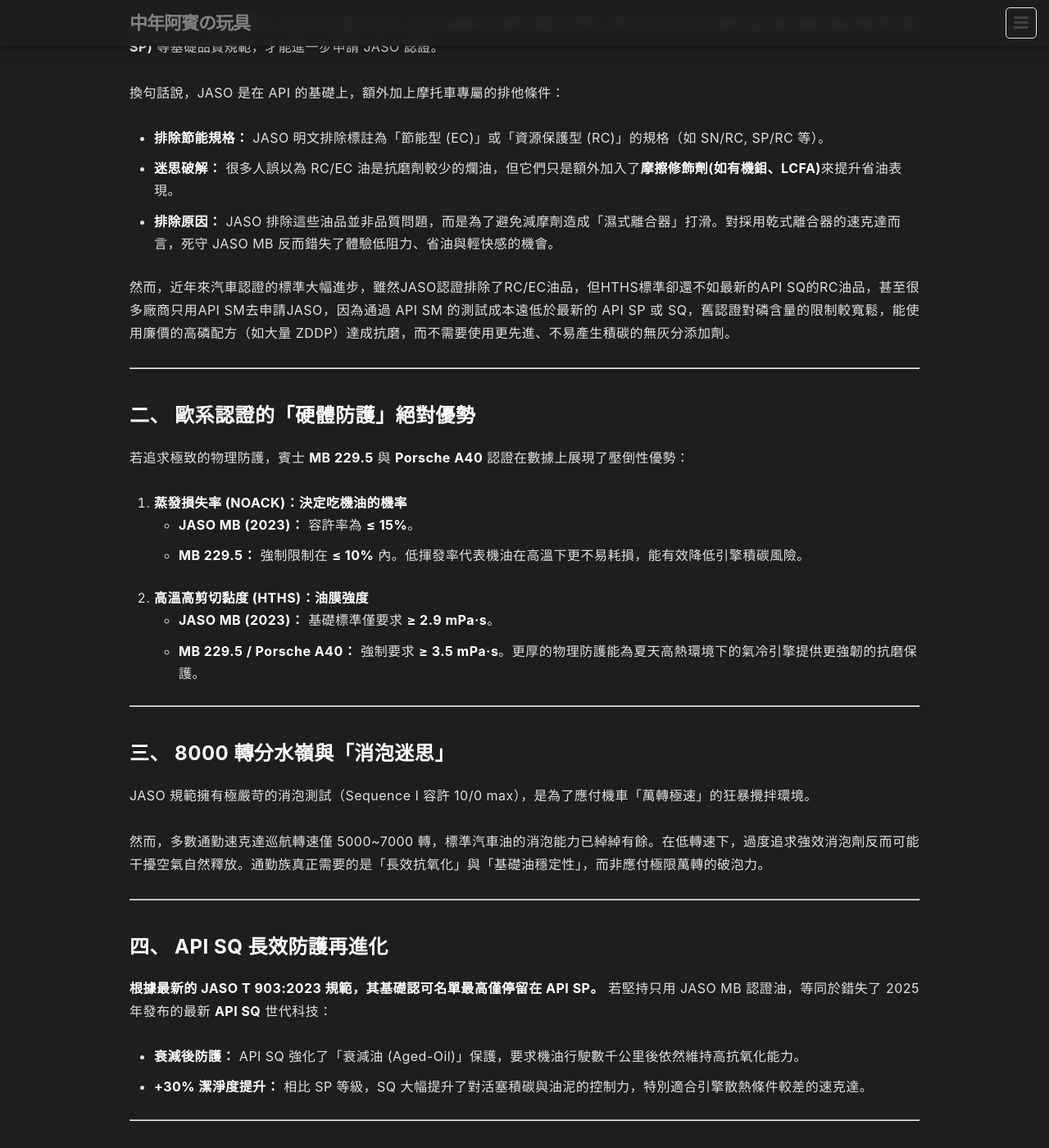
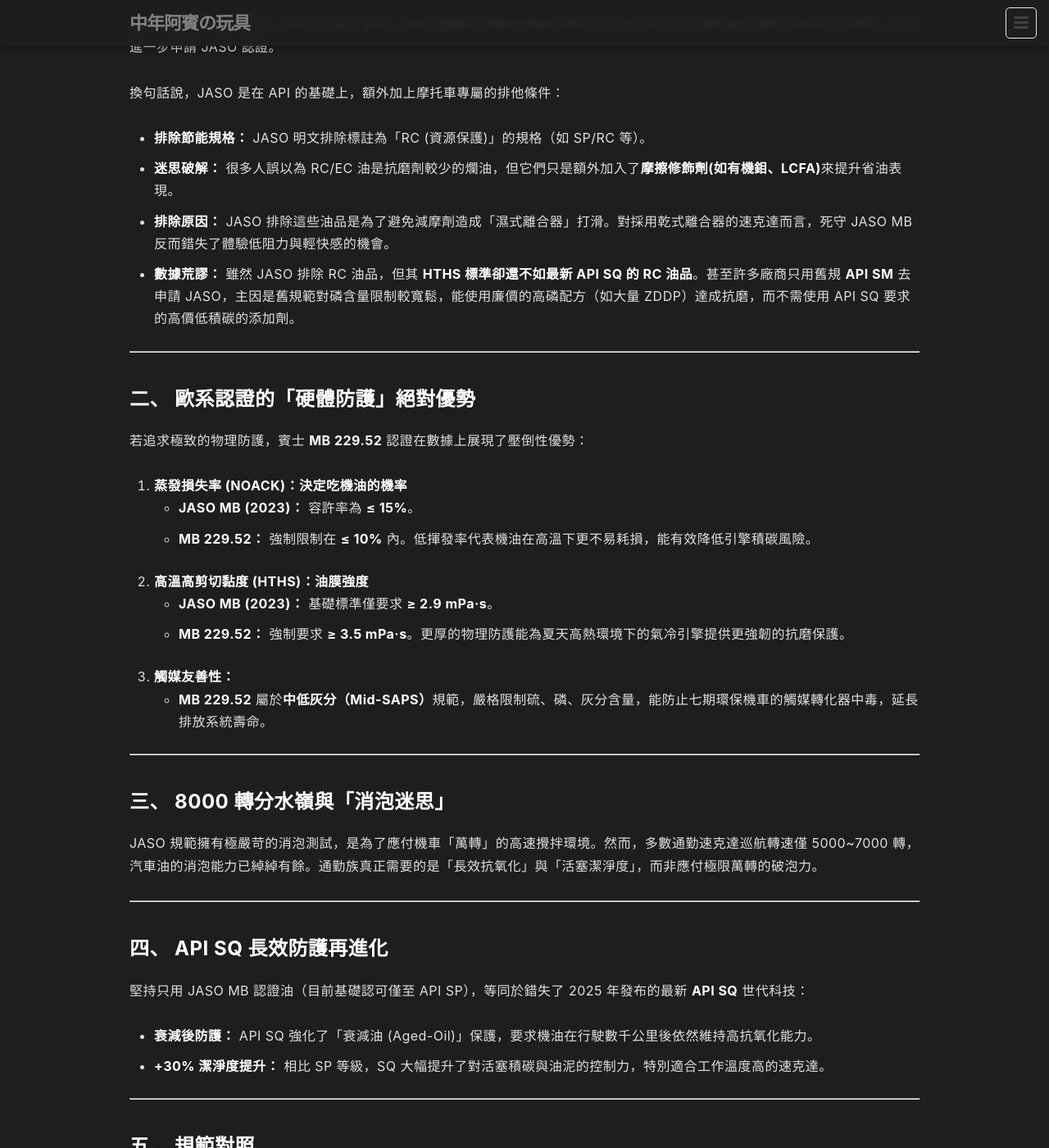
Before and after one commit to 1stbenz/1stbenz.github.io, a Jekyll site: the page built from _posts/zh/2026-05-03-api-vs-jaso-mb-comparison.md, in a window 1280 px wide and 1400 px high, scrolled down 404 px. Shown: the whole window at 82% size. Built offline with Jekyll 4.4.1, drawn with Linux system fonts in a browser that asks for light colours; some of the changed text lies outside the part shown.

Commit message:
Update 2026-05-03-api-vs-jaso-mb-comparison.md

```diff
--- a/_posts/zh/2026-05-03-api-vs-jaso-mb-comparison.md
+++ b/_posts/zh/2026-05-03-api-vs-jaso-mb-comparison.md
@@ -4,81 +4,76 @@
 lang: zh-Hant
 date:   2026-05-03 12:00:00
 categories: Moto
-tags: [機油, API SQ, JASO MB, 速克達, 引擎保養, 賓士認證, 2026 認證, 機油迷思]
-description: "針對日常轉速低於 8000 轉的通勤速克達，JASO MB 真的是唯一解嗎？深度解析最新 API SQ 規範與歐系認證，探討為何高階汽車油的抗氧化、潔淨度與油膜強度往往超越傳統機車專用油。"
-keywords: "API SQ, JASO MB, 速克達機油, 汽車機油機車用, 8000轉, 引擎潤滑, 2026 機油規範, MB 229.5"
+tags: [機油, API SQ, JASO MB, 速克達, 引擎保養, 賓士認證, 2026 認證, 七期環保]
+description: "針對日常轉速低於 8000 轉的通勤速克達，JASO MB 真的是唯一解嗎？深度解析最新 API SQ 規範與 MB 229.52 認證，探討為何高階汽車油的抗氧化、潔淨度與油膜強度往往超越傳統機車專用油。"
+keywords: "API SQ, JASO MB, 速克達機油, 汽車機油機車用, 8000轉, 引擎潤滑, 2026 機油規範, MB 229.52, 七期環保"
 image: /images/mobile01-4354e3784c5b7a8a13113354d8a13b2f.webp
 faq:
   - question: "為什麼通勤速克達不一定要用 JASO MB 認證油？"
     answer: "速克達為乾式離合器，無打滑問題。JASO 規範將擁有極致低阻力技術的「RC/EC 節能型汽車油」排除，死守 JASO 反而錯失了提升省油與輕快感的機會。"
   - question: "JASO 規範跟 API 規範有衝突嗎？"
     answer: "沒有衝突。JASO 是附加測試，機油必須先符合 API (SJ~SP) 基礎規範才能申請。但 JASO 明文排除了標示為「RC (資源保護)」與「EC (節能)」的高階 API 認證油。"
-  - question: "MB 229.5 認證對機車有什麼好處？"
-    answer: "要求極低蒸發損失（≤ 10%）與極高的高溫高剪切黏度（HTHS ≥ 3.5 mPa·s），能提供更強韌的物理防護，減少引擎吃機油風險。"
+  - question: "MB 229.52 認證對機車有什麼好處？"
+    answer: "要求極低蒸發損失（≤ 10%）與極高的高溫高剪切黏度（HTHS ≥ 3.5 mPa·s），能提供更強韌的物理防護。此外，229.52 屬於中低灰分（Mid-SAPS）配方，能有效保護七期環保機車的觸媒轉化器。"
   - question: "最新發布的 API SQ 認證比原本的標準強在哪裡？"
     answer: "API SQ 大幅強化了「衰減油 (Aged-Oil)」的防護力與 +30% 的活塞潔淨度，能在換油週期末段依然維持強大抗氧化保護，非常適合引擎散熱較差的速克達。"
   - question: "為什麼文章特別強調「8000轉以下」這個分水嶺？"
-    answer: "JASO 規範中極嚴苛的消泡測試（如 Sequence I 容許值僅 10/0 max） 是為了應對檔車「萬轉」的高速攪拌。多數通勤速克達轉速落在 5000~7000 轉，汽車油的消泡能力已完全足夠。"
-  - question: "速克達加汽車機油真的不會損壞引擎嗎？"
-    answer: "完全不會。只要機油黏度符合原廠建議，且擁有國際大廠 API 或 ACEA 認證，對速克達的乾式離合器引擎完全無害，反而能提供更優異的抗磨與長效保護。"
-  - question: "我的機車是速克達，可以加 JASO MA 的機車機油嗎？"
-    answer: "可以，但不建議。JASO MA 是專為濕式離合器設計，增加了止滑摩擦特性，用在速克達上雖然不會壞，但會增加引擎內部運轉阻力，不僅較耗油，騎乘感也相對重拖。"
+    answer: "JASO 規範中極嚴苛的消泡測試是為了應對檔車「萬轉」的高速攪拌。多數通勤速克達轉速落在 5000~7000 轉，汽車油的消泡能力已完全足夠。"
   - question: "台灣機車行都推薦 10W-40，改用歐系 5W-40 汽車油會不會太稀？"
-    answer: "這是一個常見的誤解。5W 在冷車啟動時能更快提供潤滑；而 40 代表高溫黏度，兩者保護力同等級。且 5W-40 為了通過 Porsche A40 或 MB 229.5 認證，必須採用更高等級的基礎油，耐用度遠超平價 10W-40。"
+    answer: "這是一個常見的誤解。5W 代表冷啟動流動性；而 40 代表高溫黏度。且符合 MB 229.52 認證的 5W-40 為了達成 HTHS ≥ 3.5 的要求，必須採用更高等級的基礎油，保護力與耐用度遠超平價 10W-40。"
 ---
 
 在台灣，「機車一定要換機車專用油」是常見迷思。對濕式離合器檔車來說，為了防止離合器打滑，符合 **JASO MA** 確實必要。但對於乾式離合器、日常轉速多在 **8000 轉以下** 的速克達通勤族，機車專用標章不代表絕對更適合。
 
-翻閱最新的潤滑油規範會發現：**API SQ** 與歐系 **MB 229.5** 認證，在關鍵保護指標上不僅不遜色，甚至在還優於 JASO MB。
+翻閱最新的潤滑油規範會發現：**API SQ** 與歐系 **MB 229.52** 認證，在關鍵保護指標上不僅不遜色，甚至在還優於 JASO MB。
 
 ---
 
 ## 一、 JASO 只是 API 的變異版
 
-JASO 與 API 並非互斥，而是「附屬」關係。根據 **JASO T 903:2023** 規範，機油必須先符合 **API (SJ, SL, SM, SN, SN PLUS, SP)** 等基礎品質規範，才能進一步申請 JASO 認證。
+JASO 與 API 並非互斥，而是「附屬」關係。根據 **JASO T 903:2023** 規範，機油必須先符合 **API (SJ~SP)** 等基礎品質規範，才能進一步申請 JASO 認證。
 
 換句話說，JASO 是在 API 的基礎上，額外加上摩托車專屬的排他條件：
-*   **排除節能規格：** JASO 明文排除標註為「節能型 (EC)」或「資源保護型 (RC)」的規格（如 SN/RC, SP/RC 等）。
+*   **排除節能規格：** JASO 明文排除標註為「RC (資源保護)」的規格（如 SP/RC 等）。
 *   **迷思破解：** 很多人誤以為 RC/EC 油是抗磨劑較少的爛油，但它們只是額外加入了**摩擦修飾劑(如有機鉬、LCFA)**來提升省油表現。
-*   **排除原因：** JASO 排除這些油品並非品質問題，而是為了避免減摩劑造成「濕式離合器」打滑。對採用乾式離合器的速克達而言，死守 JASO MB 反而錯失了體驗低阻力、省油與輕快感的機會。
-
-然而，近年來汽車認證的標準大幅進步，雖然JASO認證排除了RC/EC油品，但HTHS標準卻還不如最新的API SQ的RC油品，甚至很多廠商只用API SM去申請JASO，因為通過 API SM 的測試成本遠低於最新的 API SP 或 SQ，舊認證對磷含量的限制較寬鬆，能使用廉價的高磷配方（如大量 ZDDP）達成抗磨，而不需要使用更先進、不易產生積碳的無灰分添加劑。
+*   **排除原因：** JASO 排除這些油品是為了避免減摩劑造成「濕式離合器」打滑。對採用乾式離合器的速克達而言，死守 JASO MB 反而錯失了體驗低阻力與輕快感的機會。
+*   **數據荒謬：** 雖然 JASO 排除 RC 油品，但其 **HTHS 標準卻還不如最新 API SQ 的 RC 油品**。甚至許多廠商只用舊規 **API SM** 去申請 JASO，主因是舊規範對磷含量限制較寬鬆，能使用廉價的高磷配方（如大量 ZDDP）達成抗磨，而不需使用 API SQ 要求的高價低積碳的添加劑。
 
 ---
 
 ## 二、 歐系認證的「硬體防護」絕對優勢
 
-若追求極致的物理防護，賓士 **MB 229.5** 與 **Porsche A40** 認證在數據上展現了壓倒性優勢：
+若追求極致的物理防護，賓士 **MB 229.52** 認證在數據上展現了壓倒性優勢：
 
 1.  **蒸發損失率 (NOACK)：決定吃機油的機率**
     *   **JASO MB (2023)：** 容許率為 **≤ 15%**。
-    *   **MB 229.5：** 強制限制在 **≤ 10%** 內。低揮發率代表機油在高溫下更不易耗損，能有效降低引擎積碳風險。
+    *   **MB 229.52：** 強制限制在 **≤ 10%** 內。低揮發率代表機油在高溫下更不易耗損，能有效降低引擎積碳風險。
 2.  **高溫高剪切黏度 (HTHS)：油膜強度**
     *   **JASO MB (2023)：** 基礎標準僅要求 **≥ 2.9 mPa·s**。
-    *   **MB 229.5 / Porsche A40：** 強制要求 **≥ 3.5 mPa·s**。更厚的物理防護能為夏天高熱環境下的氣冷引擎提供更強韌的抗磨保護。
+    *   **MB 229.52：** 強制要求 **≥ 3.5 mPa·s**。更厚的物理防護能為夏天高熱環境下的氣冷引擎提供更強韌的抗磨保護。
+3.  **觸媒友善性：**
+    *   **MB 229.52** 屬於**中低灰分（Mid-SAPS）**規範，嚴格限制硫、磷、灰分含量，能防止七期環保機車的觸媒轉化器中毒，延長排放系統壽命。
 
 ---
 
 ## 三、 8000 轉分水嶺與「消泡迷思」
 
-JASO 規範擁有極嚴苛的消泡測試（Sequence I 容許 10/0 max），是為了應付機車「萬轉極速」的狂暴攪拌環境。
-
-然而，多數通勤速克達巡航轉速僅 5000~7000 轉，標準汽車油的消泡能力已綽綽有餘。在低轉速下，過度追求強效消泡劑反而可能干擾空氣自然釋放。通勤族真正需要的是「長效抗氧化」與「基礎油穩定性」，而非應付極限萬轉的破泡力。
+JASO 規範擁有極嚴苛的消泡測試，是為了應付機車「萬轉」的高速攪拌環境。然而，多數通勤速克達巡航轉速僅 5000~7000 轉，汽車油的消泡能力已綽綽有餘。通勤族真正需要的是「長效抗氧化」與「活塞潔淨度」，而非應付極限萬轉的破泡力。
 
 ---
 
 ## 四、 API SQ 長效防護再進化
 
-**根據最新的 JASO T 903:2023 規範，其基礎認可名單最高僅停留在 API SP。** 若堅持只用 JASO MB 認證油，等同於錯失了 2025 年發布的最新 **API SQ** 世代科技：
+堅持只用 JASO MB 認證油（目前基礎認可僅至 API SP），等同於錯失了 2025 年發布的最新 **API SQ** 世代科技：
 
-*   **衰減後防護：** API SQ 強化了「衰減油 (Aged-Oil)」保護，要求機油行駛數千公里後依然維持高抗氧化能力。
-*   **+30% 潔淨度提升：** 相比 SP 等級，SQ 大幅提升了對活塞積碳與油泥的控制力，特別適合引擎散熱條件較差的速克達。
+*   **衰減後防護：** API SQ 強化了「衰減油 (Aged-Oil)」保護，要求機油在行駛數千公里後依然維持高抗氧化能力。
+*   **+30% 潔淨度提升：** 相比 SP 等級，SQ 大幅提升了對活塞積碳與油泥的控制力，特別適合工作溫度高的速克達。
 
 ---
 
 ## 五、 規範對照
 
-| 性能指標 | **API SQ (最新標)** | **MB 229.5 / Porsche A40** | **JASO MB (2023版)** |
+| 性能指標 | **API SQ (最新標)** | **MB 229.52** | **JASO MB (2023版)** |
 | :--- | :--- | :--- | :--- |
 | **基礎要求** | 獨立高階標準 | 嚴苛車廠標準 | **需先符合 API (最高至 SP)** |
 | **活塞潔淨度** | **最強 (+30% 清淨力)** | 強 (嚴苛積碳控制) | 普 |
@@ -90,7 +85,7 @@
 
 ## 結論：科學選油
 
-如果你的騎乘習慣是為了在賽道壓榨萬轉極限，JASO MB 的消泡測試確實是你的保險。但若你在乎的是**引擎內部潔淨度、減少吃機油風險，以及長途騎乘的抑震感**，高品質的 **API SQ** 或 **MB 229.5** 汽車油，才是讓通勤速克達活得更久的聰明選擇。
+如果你的騎乘習慣是為了在賽道壓榨萬轉極限，JASO MB 的消泡測試確實是你的保險。但若你在乎的是**引擎內部潔淨度、減少吃機油風險，以及長途騎乘的抑震感**，高品質的 **API SQ** 或 **MB 229.52** 汽車油，才是讓通勤速克達活得更久的聰明選擇。
 
 ## 參考資料
 *   **JASO T 903:2023**: [JASO T 903:2023 IMPLEMENTATION MANUAL](https://www.jalos.or.jp/onfile/pdf/4T_EV2305.pdf)
```
